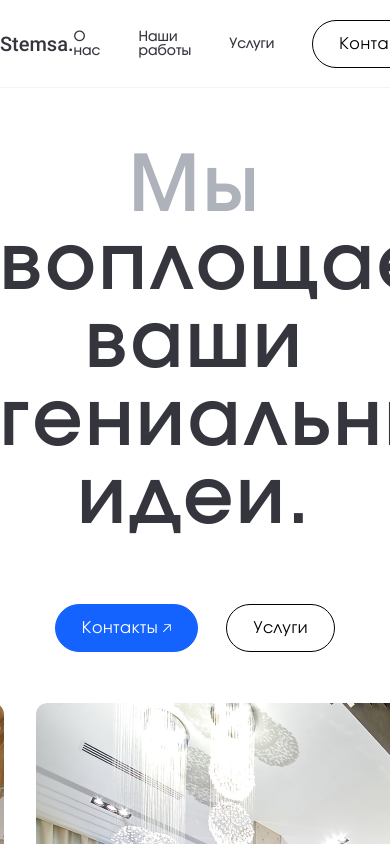
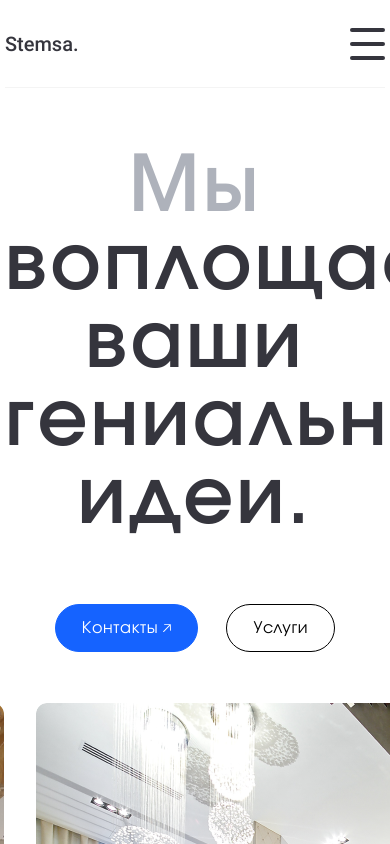
Before and after one commit to evvgenchik/Stemsa, a SvelteKit app: page / in a window 390 px wide. Shown: the top 844 px of the page. Built offline with nearby package versions, Linux system fonts and the light colour scheme.

Commit message:
add burger menu

```diff
--- a/src/common/types.ts
+++ b/src/common/types.ts
@@ -1,4 +1,5 @@
 const enum Viewports {
+    Tablet = 768,
     Mobile = 660
 }
 
--- a/src/components/Header.svelte
+++ b/src/components/Header.svelte
@@ -1,7 +1,16 @@
 
 <script lang="ts">
     import { page } from '$app/stores';
+
     import Button from './UI/Button.svelte';
+    import Burger from './burger.svelte';
+    import BurgerMenu from './burgerMenu.svelte';
+
+    let isBurgerMenuOpen = false;
+
+    function toggleBurgerMenu() {
+        isBurgerMenuOpen = !isBurgerMenuOpen;
+    }
 </script>
 
 <div class="container">
@@ -18,6 +27,17 @@
                 url="/contacts"
                 />
         </div>
+
+        <div class="burger">
+            <Burger
+                onClick={toggleBurgerMenu}
+                />
+        </div>
+
+        <BurgerMenu
+            isOpen={isBurgerMenuOpen}
+            onClose={toggleBurgerMenu}
+            />
     </div>
 </div>
 
@@ -52,5 +72,21 @@
                 }
             }
         }
+
+        .burger {
+            display: none;
+        }
+    }
+
+    @media (max-width: 768px) {
+        .header {
+            .menu {
+                display: none;
+            }
+
+            .burger {
+                display: block;
+            }
+        }
     }
 </style>
--- /dev/null
+++ b/src/components/burger.svelte
@@ -0,0 +1,30 @@
+<script lang="ts">
+    export let onClick = (): void => {};
+</script>
+
+<!-- svelte-ignore a11y-click-events-have-key-events -->
+<!-- svelte-ignore a11y-no-static-element-interactions -->
+<div class="burger"
+     on:click={onClick}
+     >
+
+    <div class="line"></div>
+    <div class="line"></div>
+    <div class="line"></div>
+</div>
+
+<style lang="postcss">
+    .burger {
+        cursor: pointer;
+        display: flex;
+        flex-direction: column;
+        gap: 10rem;
+
+        .line {
+            height: 4rem;
+            width: 35rem;
+            background-color: #35353D;
+            border-radius: 2rem;
+        }
+    }
+</style>
--- /dev/null
+++ b/src/components/burgerMenu.svelte
@@ -0,0 +1,103 @@
+<script lang="ts">
+    import { page } from '$app/stores';
+
+    export let isOpen = false;
+
+    export let onClose;
+</script>
+
+<!-- svelte-ignore a11y-click-events-have-key-events -->
+<!-- svelte-ignore a11y-no-static-element-interactions -->
+<div class="burger-menu" class:visible={isOpen} on:click={onClose}>
+    <div class="content" on:click|stopPropagation>
+        <div class="container">
+            <header class="header">
+                <a href="/" class="logo">Stemsa.</a>
+                <p class="description">
+                    Экскюзивные изделия из стекла, мрамора, дерева, стали
+                </p>
+            </header>
+
+            <div class="menu">
+                <a href="/about" class:active={$page.url.pathname === "/about"}>О нас</a>
+                <a href="/works" class:active={$page.url.pathname === "/works"}>Наши работы</a>
+                <a href="/services" class:active={$page.url.pathname === "/services"}>Услуги</a>
+                <a href="/contacts" class:active={$page.url.pathname === "/contacts"}>Контакты</a>
+            </div>
+
+            <p class="number">+ 7 (925)  518  61-16</p>
+        </div>
+    </div>
+</div>
+
+<style lang="postcss">
+    .burger-menu {
+        background-color: rgba(0, 0, 0, 0.25);
+        height: 100%;
+        left: 0;
+        opacity: 0;
+        pointer-events: none;
+        position: fixed;
+        top: 0;
+        width: 100%;
+        z-index: 99;
+
+        transition: 0.45s opacity 0s ease-out;
+
+        .content {
+            background-color: #fff;
+            left: 0;
+            padding-bottom: 54rem;
+            top: 0;
+            width: 100%;
+
+            header {
+                align-items: center;
+                border-bottom: 1rem solid #F4F4F4;
+                display: flex;
+                height: 85rem;
+                justify-content: space-between;
+
+                .logo {
+                    font-size: 20rem;
+                    line-height: 20rem;
+                }
+
+                .description {
+                    color: #626262;
+                    font-size: 14rem;
+                    font-weight: 400;
+                    line-height: 18rem;
+                    max-width: 248rem;
+                }
+            }
+
+            .menu {
+                align-items: center;
+                display: flex;
+                flex-direction: column;
+                gap: 35rem;
+                margin-top: 31rem;
+            }
+
+            .number {
+                font-size: 12rem;
+                font-weight: 400;
+                margin-top: 47rem;
+                text-align: center;
+            }
+
+            transform: translate(0, -414rem);
+            transition: transform 0.45s ease-out;
+        }
+
+        &.visible {
+            opacity: 1;
+            pointer-events: all;
+
+            .content {
+                transform: translate(0, 0);
+            }
+        }
+    }
+</style>
--- a/src/css/app.css
+++ b/src/css/app.css
@@ -93,9 +93,15 @@ body {
     color: #AEB2BB;
 }
 
+@media (max-width: 768px) {
+    .container {
+        max-width: 658rem;
+        padding: 0 5rem;
+    }
+}
+
 @media (max-width: 660px) {
     .container {
         max-width: 530rem;
-        padding: 0;
     }
 }
--- a/src/routes/+layout.svelte
+++ b/src/routes/+layout.svelte
@@ -2,7 +2,7 @@
     import "../css/app.css";
     import "../css/fonts.css";
 
-    import Header from '../components/Header.svelte';
+    import Header from '../components/header.svelte';
     import Footer from '../components/footer.svelte';
 </script>
 
```
